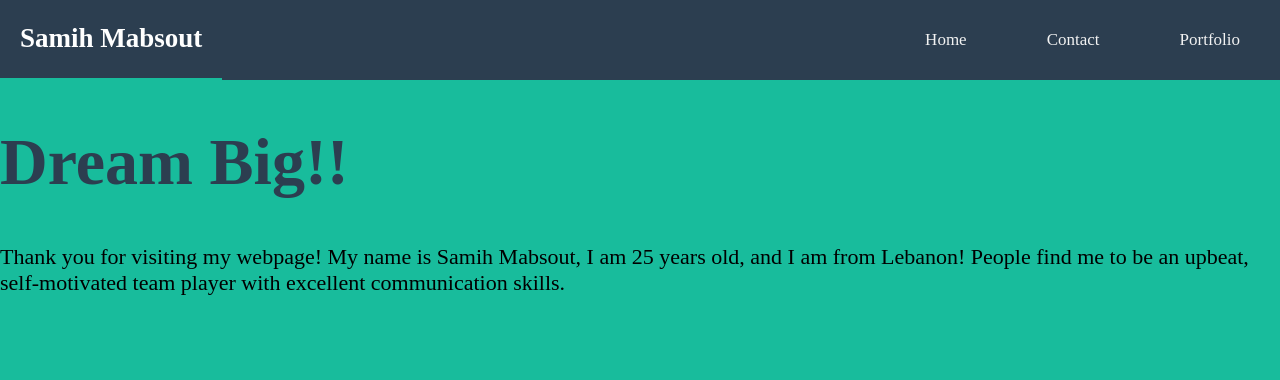
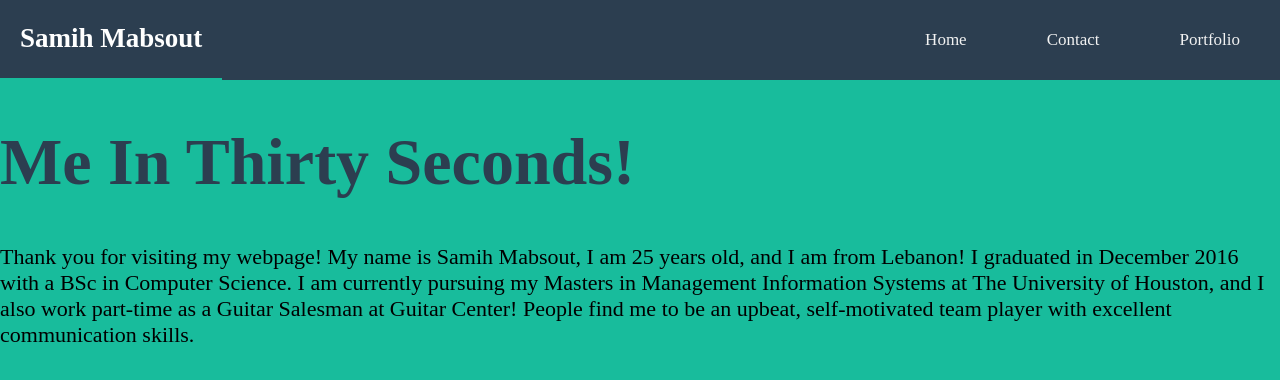
Before and after one commit to smabsout/Basic-Portfolio, a plain HTML site: page index.html in a window 1280 px wide. Drawn offline with Linux system fonts and the light colour scheme; a web font is replaced by a local one.

Commit message:
editing a bit of the about me text

```diff
--- a/index.html
+++ b/index.html
@@ -28,9 +28,11 @@
 
             <div class="container">
 
-                <h1 class="title">Dream Big!!</h1>
+                <h1 class="title">Me In Thirty Seconds!</h1>
 
                 <p>Thank you for visiting my webpage! My name is Samih Mabsout, I am 25 years old, and I am from Lebanon!
+                I graduated in December 2016 with a BSc in Computer Science. I am currently pursuing my Masters in Management Information Systems at The University of Houston,
+                and I also work part-time as a Guitar Salesman at Guitar Center!
                 People find me to be an upbeat, self-motivated team player with excellent communication skills. </p>
 
 
```
Also changed, not shown: images/background1.jpg (deleted), images/background1.png (deleted).
